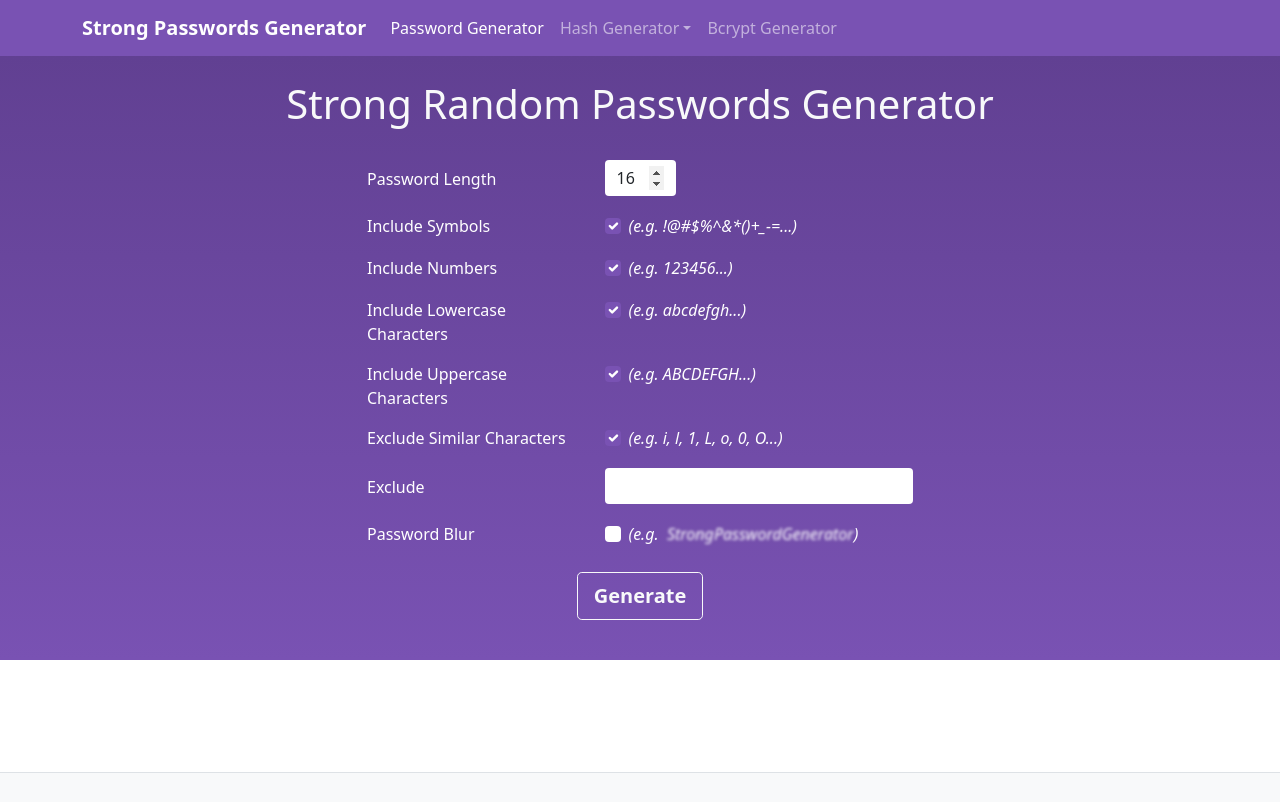
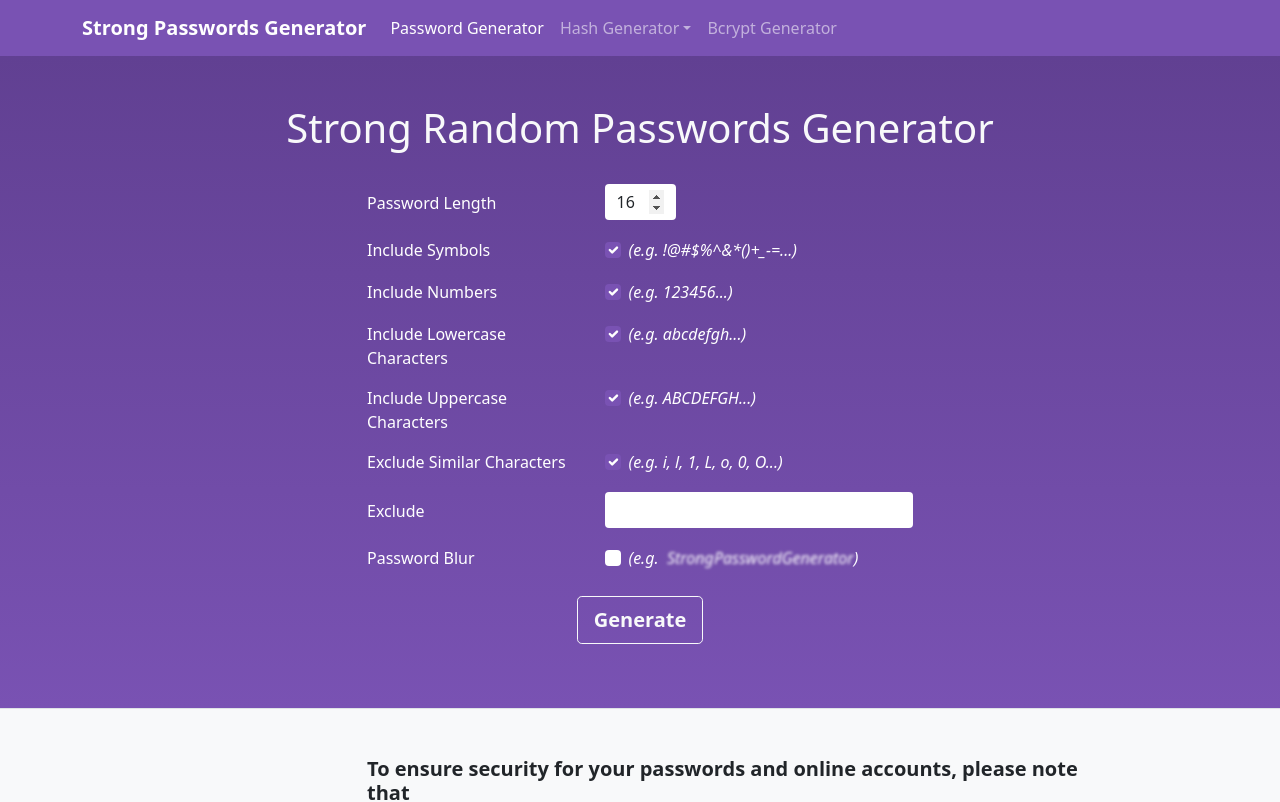
Before and after one commit to levinhne/strongpasswordsgenerator.net, a Next.js app: page / in a window 1280 px wide. Shown: the top 802 px of the page. Built offline with nearby package versions, Linux system fonts and the light colour scheme.

Commit message:
update code

```diff
--- a/pages/_app.tsx
+++ b/pages/_app.tsx
@@ -22,19 +22,6 @@ const App = ({ Component, pageProps }: AppProps) => {
         <>
             <Header />
             <Component {...pageProps} />
-            <div className="text-center py-2">
-                <ins className="adsbygoogle"
-                    style={{ display: "inline-block", width: "728px", height: "90px" }}
-                    data-ad-client="ca-pub-9880367516969749"
-                    data-ad-slot="9514926502"></ins>
-                <script
-                    dangerouslySetInnerHTML={{
-                        __html: `
-                            (adsbygoogle = window.adsbygoogle || []).push({ });
-                        `,
-                    }}
-                />
-            </div>
             <Footer />
         </>
     );
--- a/pages/_document.tsx
+++ b/pages/_document.tsx
@@ -26,8 +26,6 @@ class MyDocument extends Document {
                                     `,
                                 }}
                             />
-                            <script async src="https://pagead2.googlesyndication.com/pagead/js/adsbygoogle.js?client=ca-pub-9880367516969749"
-                                crossOrigin="anonymous"></script>
                         </>
                     )}
                 </Head>
--- a/pages/bcrypt-generator.tsx
+++ b/pages/bcrypt-generator.tsx
@@ -36,7 +36,7 @@ const BcryptGeneratorPage: React.FC = () => {
         <>
             <PageHead {...pageConfig["bcrypt_generator"]} />
             <section
-                className="py-4"
+                className="py-5"
                 style={{ background: "linear-gradient(#614092, #7952b3)" }}
             >
                 <div className="container">
--- a/pages/hash-generator/[hash].tsx
+++ b/pages/hash-generator/[hash].tsx
@@ -62,7 +62,7 @@ const HashPage: React.FC<any> = ({ hash }) => {
         <>
             <PageHead {...getPageHead(pageConfig["hash"], hash)} />
             <section
-                className="py-4"
+                className="py-5"
                 style={{ background: "linear-gradient(#614092, #7952b3)" }}
             >
                 <div className="container">
--- a/pages/index.tsx
+++ b/pages/index.tsx
@@ -146,7 +146,7 @@ const GeneratorPage: React.FC = () => {
         <>
             <PageHead {...pageConfig["home"]} />
             <section
-                className="py-4"
+                className="py-5"
                 style={{ background: "linear-gradient(#614092, #7952b3)" }}
             >
                 <div className="container">
```
